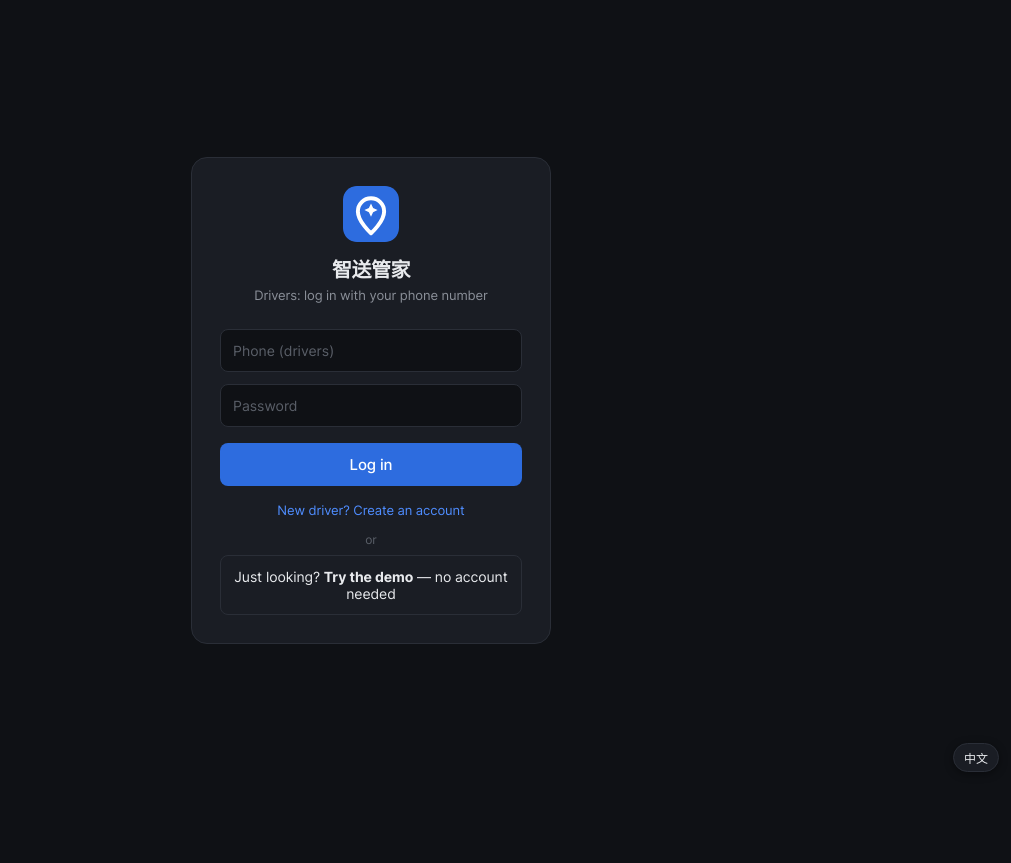
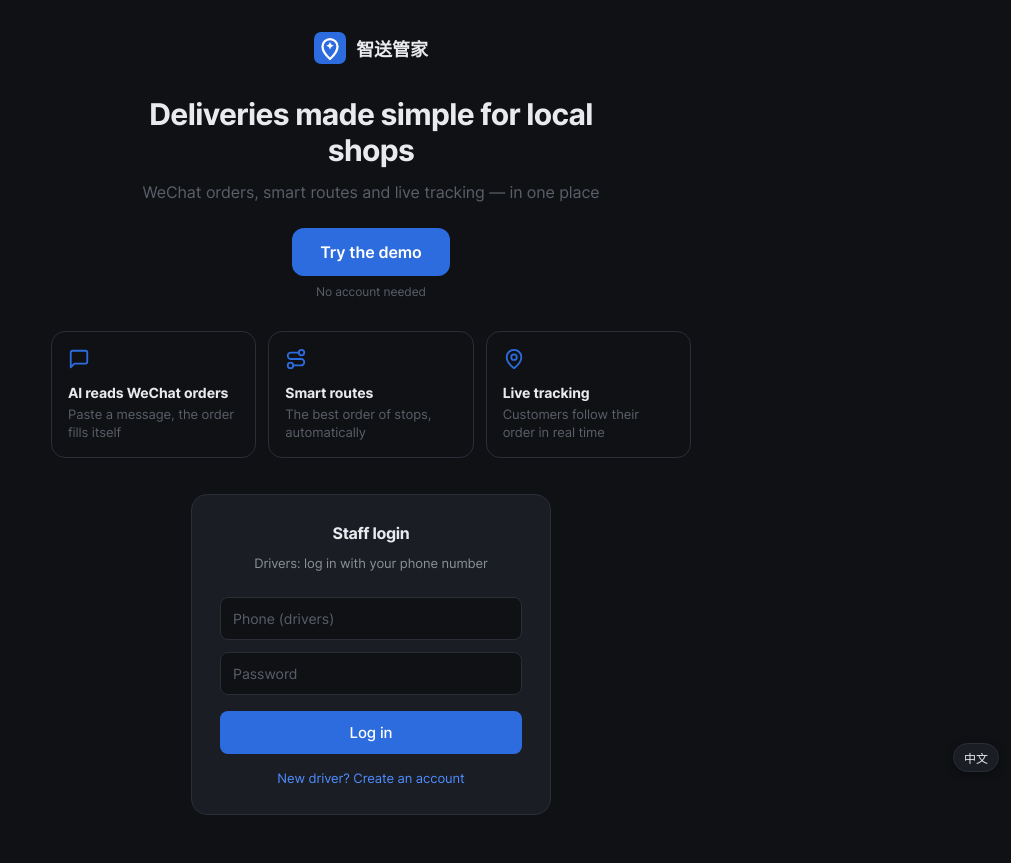
Before and after one commit to Venompro22/delivery-agent, a Flask app: page /login in a window 1280 px wide. Shown: the whole page, without its empty margins (269-1280 px from the left). Before the commit the page ends 772 px from the top, so only its background shows below. Run offline with Flask 3, Linux system fonts and the light colour scheme.

Commit message:
landing page: explain the app in 5 seconds, big 'Try the demo' button, staff login below

```diff
--- /dev/null
+++ b/static/css/landing.css
@@ -0,0 +1,22 @@
+/* Landing page: what a first-time visitor sees */
+body.landing { display: flex; flex-direction: column; align-items: center;
+  min-height: 100vh; padding: 32px 16px 48px; box-sizing: border-box; }
+
+.lp-top { display: flex; align-items: center; gap: 10px; font-size: 18px; font-weight: 700; margin-bottom: 32px; }
+.lp-top img { width: 32px; height: 32px; }
+
+.hero { max-width: 520px; text-align: center; margin-bottom: 32px; }
+.hero h1 { font-size: 30px; line-height: 1.2; letter-spacing: -.02em; margin: 0 0 12px; }
+.hero p { font-size: 16px; line-height: 1.5; color: var(--faint); margin: 0 0 24px; }
+.cta { display: inline-block; padding: 14px 28px; border-radius: 12px; background: var(--accent);
+  color: #fff; font-size: 16px; font-weight: 600; text-decoration: none; }
+.cta-note { margin-top: 8px; font-size: 12px; color: var(--faint); }
+
+.features { display: grid; grid-template-columns: repeat(auto-fit, minmax(160px, 1fr)); gap: 12px;
+  width: 100%; max-width: 640px; margin-bottom: 36px; }
+.feature { padding: 16px; border: 1px solid var(--border); border-radius: 14px; }
+.feature svg { width: 22px; height: 22px; color: var(--accent); }
+.feature h3 { font-size: 14px; margin: 10px 0 4px; }
+.feature p { font-size: 13px; line-height: 1.4; color: var(--faint); margin: 0; }
+
+.staff { font-size: 16px; text-align: center; margin: 0 0 12px; }
--- a/static/i18n.js
+++ b/static/i18n.js
@@ -49,6 +49,13 @@
     "Simulate": "模拟配送", "All orders delivered!": "所有订单已送达！", "Try:": "试试：",
     "Next stop": "下一站", "Up next": "接下来", "No more stops": "没有更多站点了",
     "Great job!": "干得好！", "Start GPS": "开启定位", "GPS on — tap to stop": "定位中 — 点击停止",
+    "Deliveries made simple for local shops": "让小店送货更简单",
+    "WeChat orders, smart routes and live tracking — in one place": "微信订单、智能路线、实时追踪，一站搞定",
+    "Try the demo": "免费体验演示", "No account needed": "无需注册",
+    "AI reads WeChat orders": "AI 读懂微信订单", "Paste a message, the order fills itself": "粘贴消息，订单自动填好",
+    "Smart routes": "智能路线", "The best order of stops, automatically": "自动规划最佳送货顺序",
+    "Live tracking": "实时追踪", "Customers follow their order in real time": "顾客随时查看订单进度",
+    "Staff login": "员工登录",
     "Photo": "拍照", "Location sent": "已发送位置", "Could not get your location": "无法获取您的位置", "GPS needs a secure (HTTPS) connection": "定位需要安全连接（HTTPS）", "delivered with photo": "已送达（附照片）", "Delivered, but the photo failed to upload": "已送达，但照片上传失败",
     "GPS stopped": "定位已停止", "left": "剩余", "finish": "完成", "Sent": "已发送",
     "Enter the dashboard password": "请输入调度台密码", "Password": "密码", "Log in": "登录",
--- a/templates/login.html
+++ b/templates/login.html
@@ -5,15 +5,54 @@
   <meta charset="utf-8"/>
   <link rel="icon" type="image/svg+xml" href="/static/logo.svg?v={{ asset_v }}"/>
   <meta name="viewport" content="width=device-width, initial-scale=1"/>
-  <title>Login - 智送管家</title>
+  <title>智送管家 · Smart delivery for local shops</title>
+  <meta name="description" content="微信订单、智能路线、实时追踪，一站搞定"/>
   <link rel="stylesheet" href="/static/css/auth.css?v={{ asset_v }}"/>
+  <link rel="stylesheet" href="/static/css/landing.css?v={{ asset_v }}"/>
   <link rel="stylesheet" href="/static/vendor/inter/inter.css?v={{ asset_v }}" media="print"/>
   <link rel="stylesheet" href="/static/pro.css?v={{ asset_v }}"/>
 </head>
-<body>
+<body class="landing">
+  {# First visit: explain the app in 5 seconds. Failed login / 2FA step: only the form. #}
+  {% if not error and not need_code %}
+  <header class="lp-top">
+    <img src="/static/logo.svg?v={{ asset_v }}" alt=""/>
+    <span>智送管家</span>
+  </header>
+
+  <section class="hero">
+    <h1>Deliveries made simple for local shops</h1>
+    <p>WeChat orders, smart routes and live tracking — in one place</p>
+    <a class="cta" href="/try">Try the demo</a>
+    <div class="cta-note">No account needed</div>
+  </section>
+
+  <section class="features">
+    <div class="feature">
+      <svg viewBox="0 0 24 24" fill="none" stroke="currentColor" stroke-width="2" stroke-linecap="round" stroke-linejoin="round"><path d="M21 15a2 2 0 0 1-2 2H7l-4 4V5a2 2 0 0 1 2-2h14a2 2 0 0 1 2 2z"/></svg>
+      <h3>AI reads WeChat orders</h3>
+      <p>Paste a message, the order fills itself</p>
+    </div>
+    <div class="feature">
+      <svg viewBox="0 0 24 24" fill="none" stroke="currentColor" stroke-width="2" stroke-linecap="round" stroke-linejoin="round"><circle cx="6" cy="19" r="3"/><path d="M9 19h8.5a3.5 3.5 0 0 0 0-7h-11a3.5 3.5 0 0 1 0-7H15"/><circle cx="18" cy="5" r="3"/></svg>
+      <h3>Smart routes</h3>
+      <p>The best order of stops, automatically</p>
+    </div>
+    <div class="feature">
+      <svg viewBox="0 0 24 24" fill="none" stroke="currentColor" stroke-width="2" stroke-linecap="round" stroke-linejoin="round"><path d="M20 10c0 6-8 12-8 12s-8-6-8-12a8 8 0 0 1 16 0Z"/><circle cx="12" cy="10" r="3"/></svg>
+      <h3>Live tracking</h3>
+      <p>Customers follow their order in real time</p>
+    </div>
+  </section>
+  {% endif %}
+
   <form class="card" method="post" action="/login">
+    {% if error or need_code %}
     <img class="brand-logo" src="/static/logo.svg?v={{ asset_v }}" alt=""/>
     <h1>智送管家</h1>
+    {% else %}
+    <h2 class="staff">Staff login</h2>
+    {% endif %}
     <div class="sub">Drivers: log in with your phone number</div>
     {% if error %}<div class="error">{{ error }}</div>{% endif %}
     <input type="tel" name="phone" placeholder="Phone (drivers)" inputmode="numeric" maxlength="11" autocomplete="username"/>
@@ -24,8 +63,6 @@
     {% endif %}
     <button type="submit">Log in</button>
     <a class="link" href="/signup">New driver? Create an account</a>
-    <div class="or">or</div>
-    <a class="demo-entry" href="/try">Just looking? <b>Try the demo</b> — no account needed</a>
   </form>
   <script src="/static/font-load.js?v={{ asset_v }}"></script>
   <script src="/static/i18n.js?v={{ asset_v }}"></script>
```
